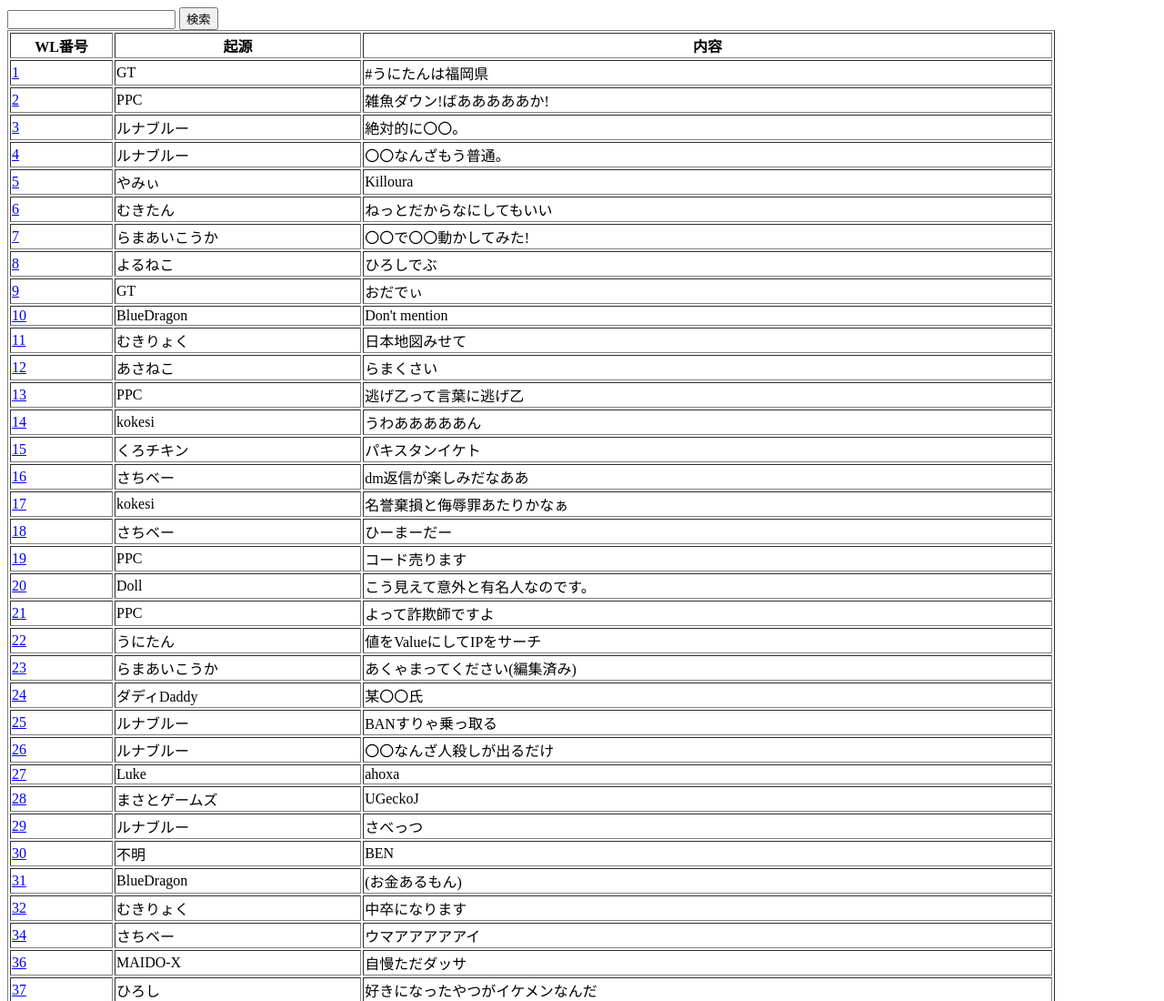
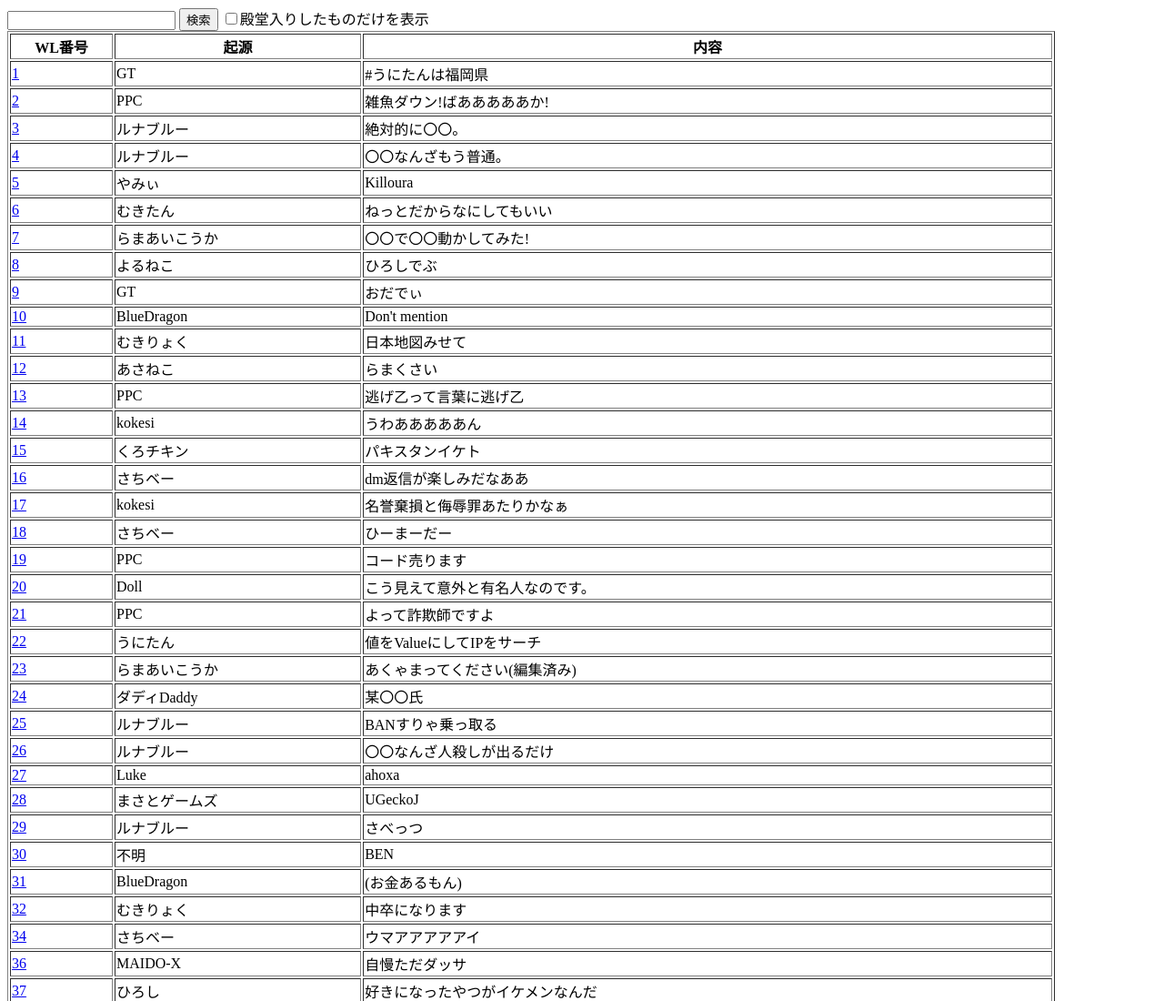
Before and after one commit to syoch/WL, a plain HTML site: page searcher.html in a window 1280 px wide. Shown: the top 1100 px of the page at 91% size. Drawn offline with nearby package versions, Linux system fonts and the light colour scheme.

Commit message:
update: add dendou button

```diff
--- a/searcher.html
+++ b/searcher.html
@@ -16,6 +16,7 @@
 <body>
   <input type="text" id="target" onkeyup="search_handler()">
   <input type="button" value="検索" onclick="search_handler()">
+  <input type="checkbox" id="only_dendou"><span>殿堂入りしたものだけを表示</span>
   <table style="width: 90vw;" border="1">
     <thead>
       <th>WL番号</th>
```
